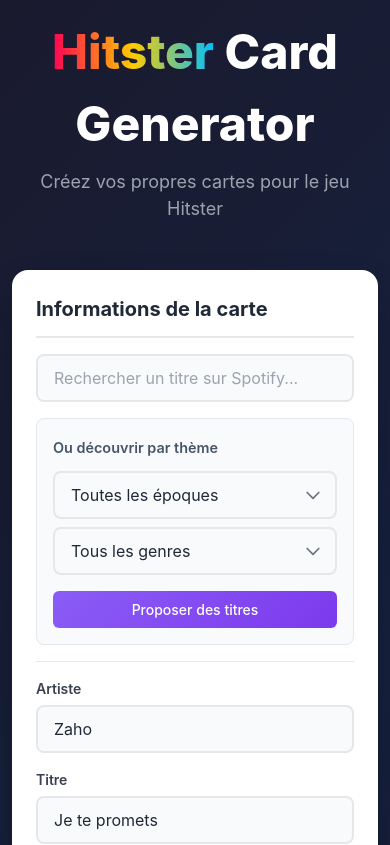
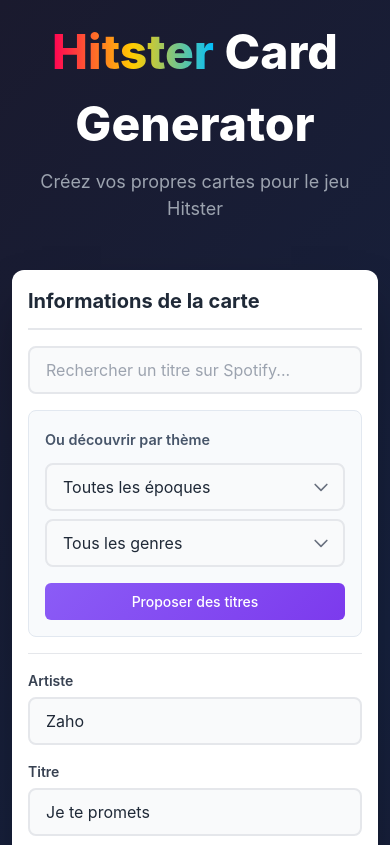
Before and after one commit to grbau/hitster, a React (Vite) app: page / in a window 390 px wide. Shown: the top 845 px of the page. Built offline with nearby package versions, Linux system fonts and the light colour scheme.

Commit message:
fix padding mobile

```diff
--- a/src/index.css
+++ b/src/index.css
@@ -78,6 +78,13 @@ body {
   border-radius: 1rem;
   padding: 1.5rem;
   box-shadow: 0 25px 50px -12px rgba(0, 0, 0, 0.4);
+}
+
+@media (max-width: 400px) {
+  .card {
+    padding: 1rem;
+    border-radius: 0.75rem;
+  }
 }
 
 .card-title {
@@ -246,11 +253,14 @@ body {
 .canvas-container {
   display: flex;
   justify-content: center;
+  overflow: hidden;
 }
 
 .canvas-container canvas {
   border-radius: 0.5rem;
   box-shadow: 0 10px 25px rgba(0, 0, 0, 0.2);
+  max-width: 100%;
+  height: auto;
 }
 
 /* Footer */
```
